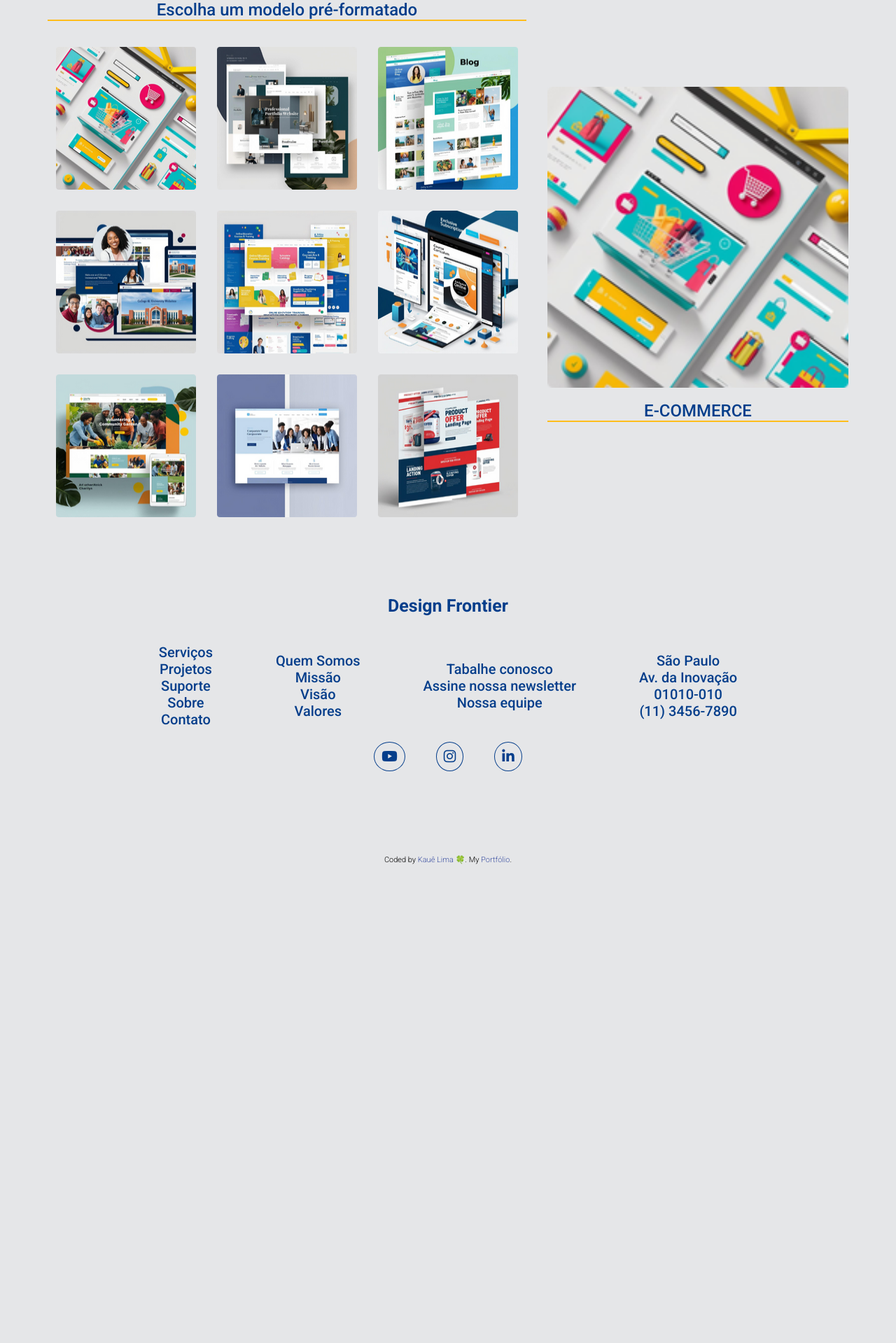
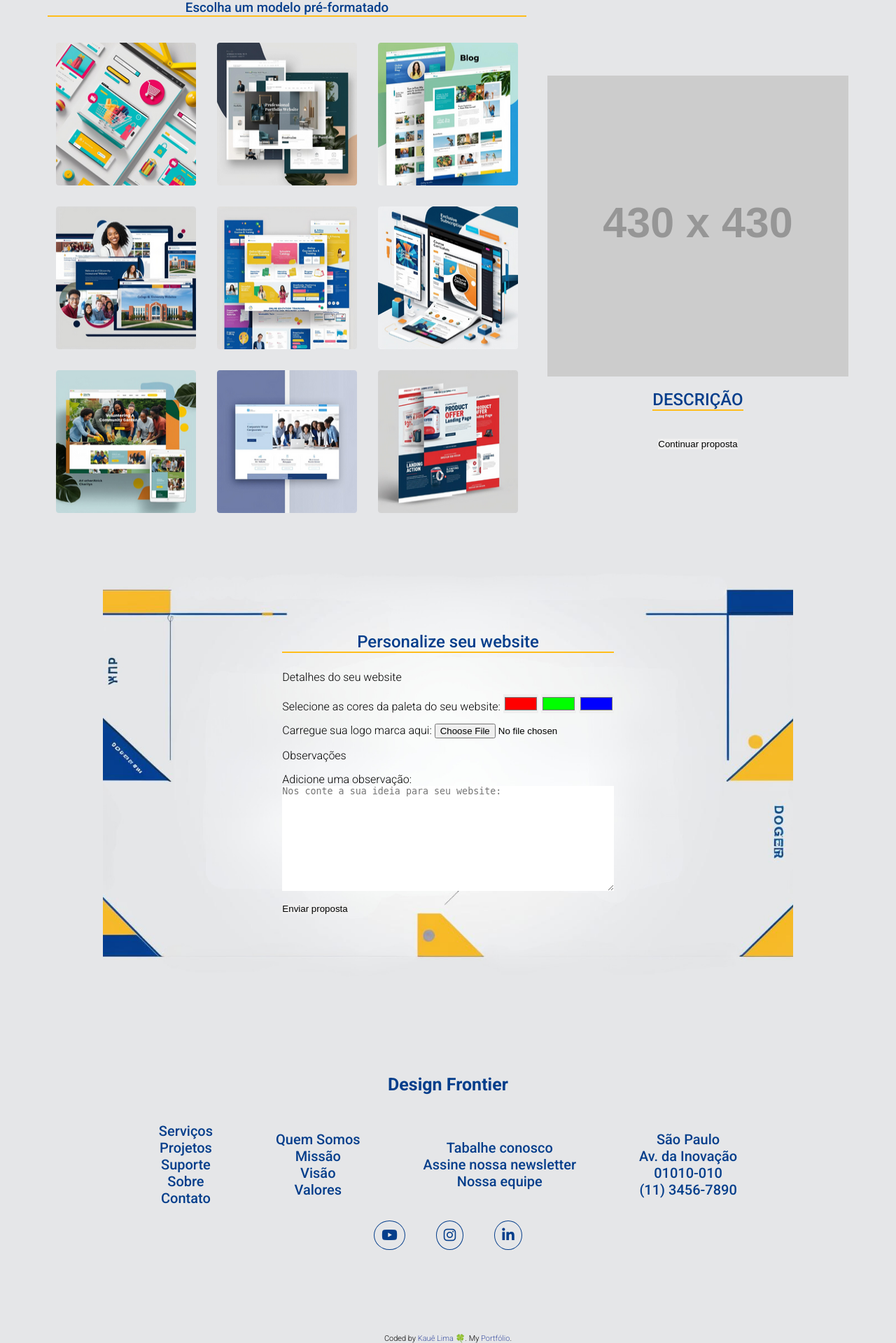
Before and after one commit to KaueACLima/projeto-agency-desing-frontier, a PHP site: page /assets/pages/page-to-buy.html in a window 1280 px wide. Shown: the part 154-2073 px from the top of the page at 70% size. Before the commit the page ends 1389 px from the top, so only its background shows below. Run offline with PHP 8.4, Linux system fonts and the light colour scheme; grey boxes labelled with a size stand in for pictures from a placeholder-image service; some libraries are stand-ins or nearby versions.

Commit message:
Update CSS/index.css

```diff
--- a/assets/css/to-buy.css
+++ b/assets/css/to-buy.css
@@ -4,6 +4,7 @@ body {
     "header header header header"
     "types-products types-products types-products types-products"
     "product-selected product-selected product-selected product-selected"
+    "send-proposal send-proposal send-proposal send-proposal"
     "footer footer footer footer"
     "attribution attribution attribution attribution";
   grid-template-columns: 1fr;
@@ -15,13 +16,21 @@ body {
 
 .services-selection {
   display: flex;
+  flex-direction: column;
   align-items: center;
   justify-content: center;
   gap: 30px;
   min-height: calc(100vh - 158px);
 }
 
-.services-selection .types-products {
+.services-selection .product-grade {
+  display: flex;
+  align-items: center;
+  justify-content: center;
+  gap: 30px;
+}
+
+.services-selection .product-grade .types-products {
   display: flex;
   flex-direction: column;
   align-items: center;
@@ -29,16 +38,7 @@ body {
   gap: 25px;
 }
 
-.services-selection .product-list {
-  display: flex;
-  justify-content: center;
-  flex-wrap: wrap;
-  gap: 30px;
-  padding: 12px 0;
-}
-
-
-.services-selection .types-products .title {
+.services-selection .product-grade .types-products .title {
   /* letter-spacing: 4px; */
   color: #053e8b;
   font-weight: 500;
@@ -47,44 +47,121 @@ body {
   text-align: center;
 }
 
-.services-selection .product-list img {
+.services-selection .product-grade .types-products .product-list {
+  display: flex;
+  justify-content: center;
+  flex-wrap: wrap;
+  gap: 30px;
+  padding: 12px 0;
+}
+
+.services-selection .product-grade .types-products .product-list img {
   width: 100%;
   height: 100%;
   cursor: pointer;
 }
 
-.services-selection .product-list img:hover {
+.services-selection .product-grade .types-products .product-list img:hover {
   box-shadow: 0px 0px 24px 5px #ffbd1b;
 }
 
-.product-selected {
+.services-selection .product-grade .product-selected {
   text-align: justify;
   max-height: 530px;
 }
+.services-selection .product-grade .product-selected .product-info {
+  display: flex;
+  flex-direction: column;
+  align-items: center;
+  justify-content: center;
+  gap: 15px;
+}
 
-.product-selected .big-product {
+.services-selection .product-grade .product-selected .big-product {
   width: 430px;
   height: 430px;
   margin-bottom: 15px;
 }
 
-.product-selected .product-name {
+.services-selection .product-grade .product-selected .product-name {
   color: #053e8b;
   border-bottom: 2px solid #ffbd1b;
   font-weight: 500;
   /* letter-spacing: 4px; */
   text-align: center;
   text-transform: uppercase;
-  margin-bottom: 25px;
 }
 
-.product-selected .product-description {
+.services-selection .product-grade .product-selected .product-description {
   font-size: 16px;
   line-height: 22px;
   margin-top: 10px;
   width: 420px;
 }
 
-@media (max-width: 429px) {
+.services-selection .send-proposal {
+  grid-area: send-proposal;
+  position: relative;
+  padding: 10% 20%;
+}
 
+.services-selection .send-proposal::before {
+  content: "";
+  width: 100%;
+  height: 100%;
+  aspect-ratio: 1/1;
+  position: absolute;
+  top: 0;
+  left: 0;
+  background-image: url(../images/bg-suport.png);
+  background-position: center;
+  background-size: cover;
+  background-repeat: no-repeat;
+  z-index: -1;
 }
+
+.services-selection .send-proposal h1 {
+  color: #053e8b;
+  font-weight: 500;
+  border-bottom: 2px solid #ffbd1b;
+  width: 100%;
+  text-align: center;
+  margin-bottom: 25px;
+}
+
+.services-selection .send-proposal form {
+  display: flex;
+  flex-direction: column;
+  align-items: left;
+  justify-content: center;
+  gap: 15px;
+}
+
+.services-selection .send-proposal form fieldset legend {
+  margin-bottom: 15px;
+}
+
+.services-selection .send-proposal form fieldset:nth-child(3) {
+  display: flex;
+  flex-direction: column;
+}
+
+/* .services-selection .send-proposal form fieldset label {
+  display: block;
+} */
+
+/* .services-selection .send-proposal form fieldset label input:nth-child(3) {
+  display: block;
+  margin-bottom: 15px;
+} */
+
+
+/*
+.services-selection .send-proposal form fieldset label input{
+  display: inline-block;
+}
+
+
+.services-selection .send-proposal  label:nth-child(1) {
+  margin: 15px 0;
+} */
--- a/assets/pages/page-to-buy.html
+++ b/assets/pages/page-to-buy.html
@@ -65,7 +65,8 @@
   </header>
 
   <main class="services-selection" id="servicesSelection">
-    <section class="types-products">
+    <section class="product-grade">
+      <article class="types-products">
         <h1 class="title">Escolha um modelo pré-formatado</h1>
         <ul class="product-list">
           <li class="product selected" id="e-commerce" data-name="E-commerce" data-description="Websites de e-commerce são lojas virtuais projetadas para facilitar a venda de produtos e serviços online. Incluem catálogos organizados, opções de pagamento seguras e design voltado para conversão, tornando a experiência de compra simples e eficaz.">
@@ -104,16 +105,45 @@
           <img src="../images/landing-pages.png" alt="Landing Pages" />
         </li>
         </ul>
+      </article>
+      <article class="product-selected">
+        <img class="big-product" src="https://placehold.co/430x430?text=Selecione+um+layout" alt="Produto Selecionado" />
+        <div class="product-info">
+          <h2 class="product-name" id="product-name">Descrição</h2>
+          <p class="product-description" id="product-description"></p>
+          <button href="">Continuar proposta</button>
+        </div>
+      </article>
     </section>
-    <section class="product-selected">
-      <img class="big-product" src="../../assets/images/e-commerce.png" alt="Produto Selecionado" />
-      <div class="product-info">
-        <h2 class="product-name" id="product-name">E-commerce</h2>
-        <p class="product-description" id="product-description"></p>
-      </div>
+    <section class="send-proposal">
+      <h1>Personalize seu website</h1>
+      <form action="../php/send-proposal">
+        <fieldset >
+          <legend>Detalhes do seu website</legend>
+
+          <label for="color1">Selecione as cores da paleta do seu website:</label>
+          <input type="color" value="#ff0000" id="color1" name="color1">
+          <input type="color" value="#00ff00" id="color2" name="color2">
+          <input type="color" value="#0000ff" id="color3" name="color3">
+        </fieldset>
+
+        <fieldset >
+          <label for="logoUpload">Carregue sua logo marca aqui:</label>
+          <input type="file" accept="image/png, image/jpeg" id="logoUpload" name="logo">
+        </fieldset>
+
+        <fieldset>
+          <legend>Observações</legend>
+          <label for="textArea">Adicione uma observação:</label>
+          <textarea name="observations" id="textArea" placeholder="Nos conte a sua ideia para seu website:" rows="10" cols="50"></textarea>
+        </fieldset>
+
+        <p>
+          <input type="submit" value="Enviar proposta">
+        </p>
+      </form>
     </section>
   </main>
-
   <footer class="footer">
     <h4>Design Frontier</h4>
     <nav>
```
Lines whose indentation alone changed are shown as unchanged.
